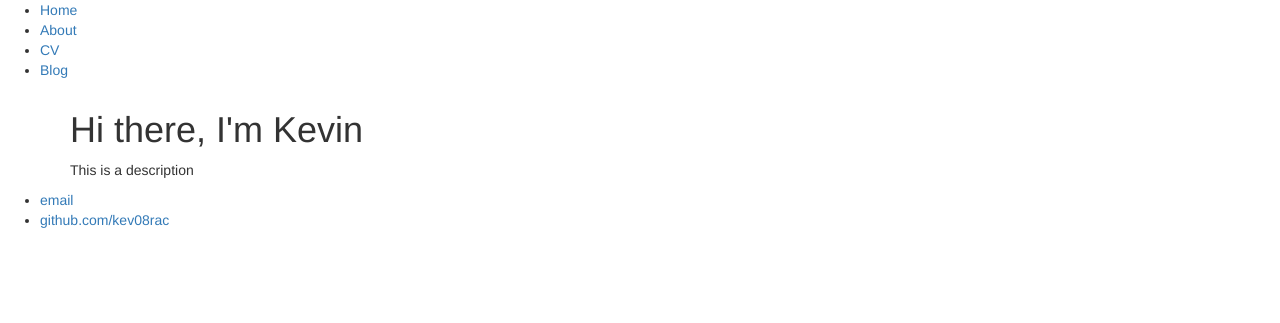
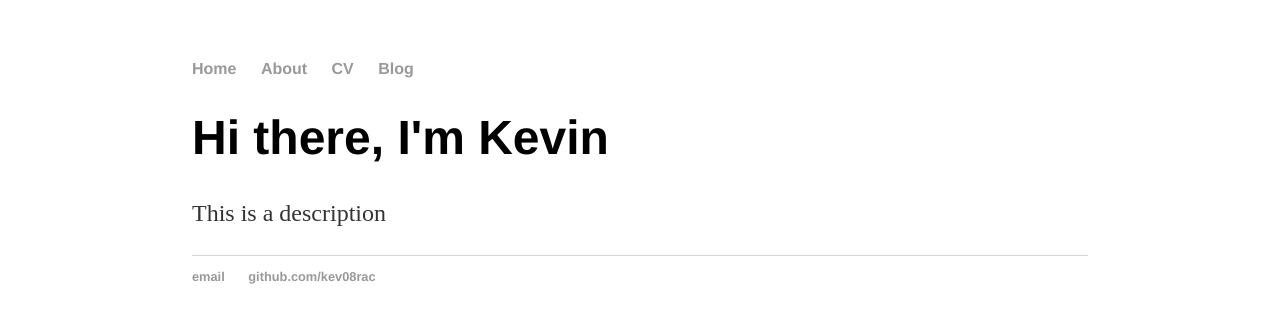
Before and after one commit to kev08rac/kev08rac.github.io, a Jekyll site: the page built from index.html, in a window 1280 px wide. Shown: the top 323 px of the page. Built offline with Jekyll 4.4.1, drawn with Linux system fonts in a browser that asks for light colours.

Commit message:
Update default.html

```diff
--- a/_layouts/default.html
+++ b/_layouts/default.html
@@ -2,19 +2,10 @@
 	<html>
 		<head>
 			<meta charset="utf-8">
-    			<meta http-equiv="X-UA-Compatible" content="IE=edge">
-   			<meta name="viewport" content="width=device-width, initial-scale=1">
-			 <link rel="stylesheet" href="https://stackpath.bootstrapcdn.com/bootstrap/3.4.1/css/bootstrap.min.css" integrity="sha384-HSMxcRTRxnN+Bdg0JdbxYKrThecOKuH5zCYotlSAcp1+c8xmyTe9GYg1l9a69psu" crossorigin="anonymous">
 
 			<title>{{ page.title }}</title>
 			<!-- link to main stylesheet -->
-			<!-- Latest compiled and minified CSS -->
-			<!-- <link rel="stylesheet" href="https://stackpath.bootstrapcdn.com/bootstrap/3.4.1/css/bootstrap.min.css" integrity="sha384-HSMxcRTRxnN+Bdg0JdbxYKrThecOKuH5zCYotlSAcp1+c8xmyTe9GYg1l9a69psu" crossorigin="anonymous"> -->
-			<!-- Optional theme -->
-			<!-- <link rel="stylesheet" href="https://stackpath.bootstrapcdn.com/bootstrap/3.4.1/css/bootstrap-theme.min.css" integrity="sha384-6pzBo3FDv/PJ8r2KRkGHifhEocL+1X2rVCTTkUfGk7/0pbek5mMa1upzvWbrUbOZ" crossorigin="anonymous"> -->
-			<!-- Latest compiled and minified JavaScript -->
-			<!-- <script src="https://stackpath.bootstrapcdn.com/bootstrap/3.4.1/js/bootstrap.min.js" integrity="sha384-aJ21OjlMXNL5UyIl/XNwTMqvzeRMZH2w8c5cRVpzpU8Y5bApTppSuUkhZXN0VxHd" crossorigin="anonymous"></script> -->
-			<!-- <link rel="stylesheet" type="text/css" href="/css/main.css"> -->
+			<link rel="stylesheet" type="text/css" href="/css/main.css">
 		</head>
 		<body>
 			<nav>
@@ -36,11 +27,5 @@
 	        		<li><a href="https://github.com/kev08rac">github.com/kev08rac</a></li>
 				</ul>
 			</footer>
-
-			<!-- jQuery (necessary for Bootstrap's JavaScript plugins) -->
-			<script src="https://code.jquery.com/jquery-1.12.4.min.js" integrity="sha384-nvAa0+6Qg9clwYCGGPpDQLVpLNn0fRaROjHqs13t4Ggj3Ez50XnGQqc/r8MhnRDZ" crossorigin="anonymous"></script>
-			<!-- Include all compiled plugins (below), or include individual files as needed -->
-			<script src="https://stackpath.bootstrapcdn.com/bootstrap/3.4.1/js/bootstrap.min.js" integrity="sha384-aJ21OjlMXNL5UyIl/XNwTMqvzeRMZH2w8c5cRVpzpU8Y5bApTppSuUkhZXN0VxHd" crossorigin="anonymous"></script>
-
 		</body>
 	</html>
```
